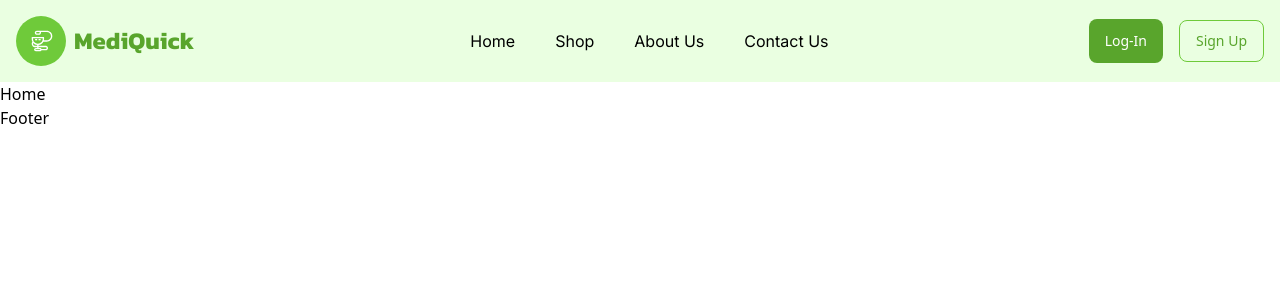
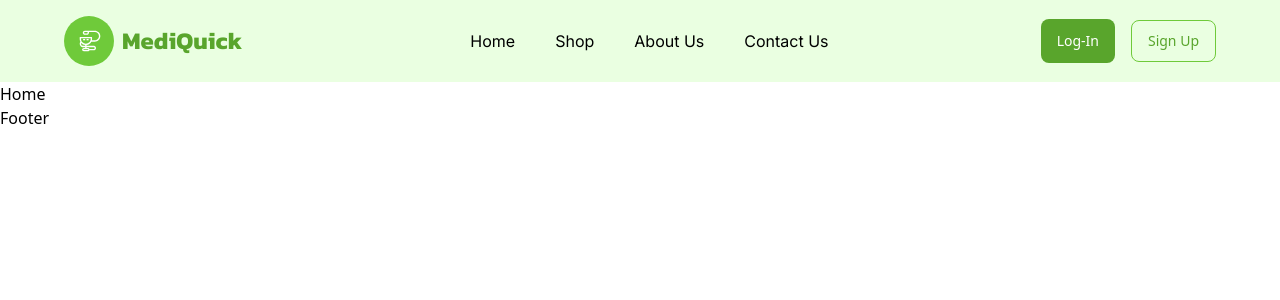
Before and after one commit to Akhil-Nagpal/MediQuick, a React (Vite) app: page / in a window 1280 px wide. Shown: the top 300 px of the page. Built offline with nearby package versions, Linux system fonts and the light colour scheme; the HTML template or start-up script is replaced by a standard one.

Commit message:
Refactored Code

```diff
--- a/src/components/Header.jsx
+++ b/src/components/Header.jsx
@@ -22,7 +22,7 @@ function Header() {
 
   return (
     <>
-      <header className="hidden bg-[#EAFFE1] relative sm:flex justify-between z-50">
+      <header className="hidden bg-[#EAFFE1] relative sm:flex justify-between z-50 px-12">
         <Link
           className="hidden sm:flex gap-2 items-center m-4"
           to={"/"}
@@ -75,7 +75,7 @@ function Header() {
       {/* Mobile */}
 
       <header
-        className="sm:hidden bg-[#EAFFE1] p-4 h-[68px] flex justify-between items-center relative
+        className="sm:hidden bg-[#EAFFE1] p-6 h-[68px] flex justify-between items-center relative
         overflow-hidden shadow-sm z-10"
       >
         <Link to={"/"} className="sm:hidden flex gap-1 items-center">
@@ -107,7 +107,7 @@ function Header() {
         <nav
           className={` ${
             isOpen ? "" : "translate-x-full"
-          } fixed right-0 top-[68px] flex flex-col items-center gap-4 bg-gray-700 px-6 py-10
+          } fixed right-0 top-[68px] flex flex-col items-center gap-4 bg-gray-700 py-12 w-2/4
          text-white h-[calc(100vh-68px)] transition-all duration-300`}
         >
           {navLinks?.map((item) => {
@@ -115,7 +115,7 @@ function Header() {
               <div key={item?.id}>
                 <NavLink
                   onClick={handleNavbar}
-                  className="inter text-sm hover:bg-secondary w-10"
+                  className="nunito text-lg hover:bg-secondary "
                   to={item?.slug}
                 >
                   {item?.label}
```
